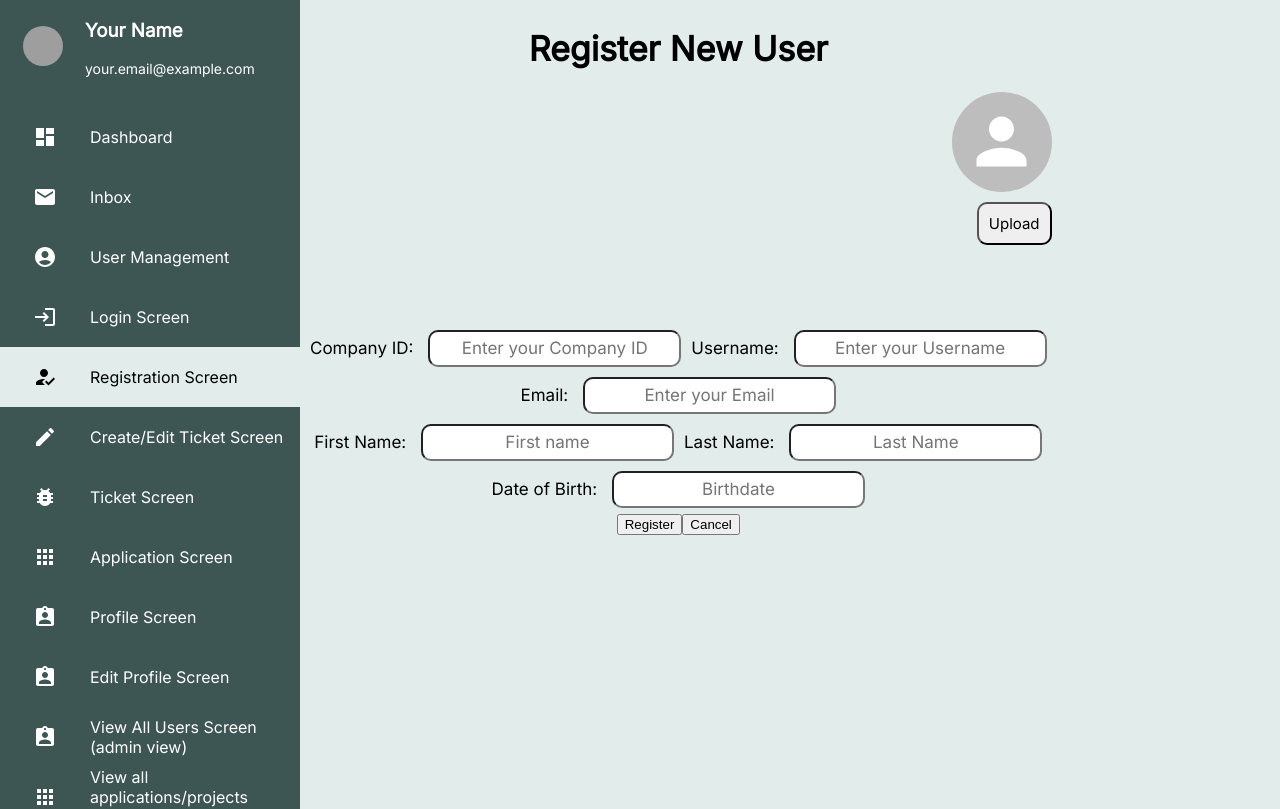
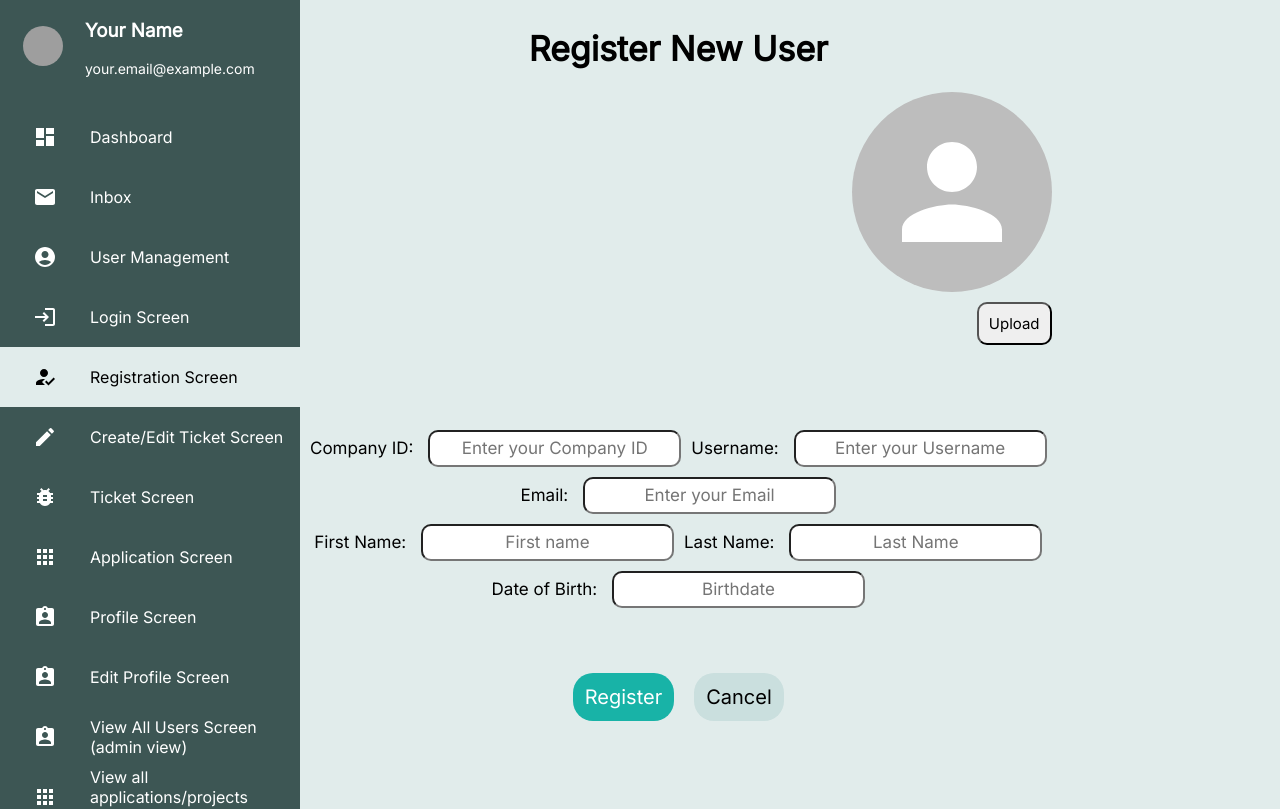
Before and after one commit to itsjustxtian/reactjs, a React (Create React App) app: page /registration in a window 1280 px wide. Shown: the top 809 px of the page. Built offline with nearby package versions, Linux system fonts and the light colour scheme; grey boxes are pictures that could not be loaded.

Commit message:
Edited registration.jsx

```diff
--- a/src/App.css
+++ b/src/App.css
@@ -136,8 +136,6 @@
 .sign-up-container label {
   /*display: inline-block;
   flex-direction: row;*/
-  justify-content: center;
-  align-items: center;
   margin: 5px;
 }
 
@@ -273,4 +271,29 @@
   margin-bottom: 10px;
 }
 
+.register-cancel-container {
+  margin-top: 50px;
+}
+
+.register-cancel-container * {
+  padding: 10px;
+  border-radius: 20px;
+  font-family: 'Inter', sans-serif;
+  font-size: 20px;
+  border-color: transparent;
+  box-shadow: black;
+  cursor: pointer;
+  margin: 10px;
+}
+
+.register-cancel-container #register {
+  color: white;
+  background-color: #18B3A7;
+}
+
+.register-cancel-container #cancel {
+  color: black;
+  background-color: #CADFDE;
+}
+
 /* create ticket dapit*/
--- a/src/components/auth/registration.jsx
+++ b/src/components/auth/registration.jsx
@@ -34,13 +34,13 @@ const Registration = () => {
           <Avatar
             src={URL.createObjectURL(profilePicture)}
             alt="Profile Picture"
-            sx={{width:100, height:100}}
+            sx={{width:200, height:200}}
 
             />
         ) : (
           <Avatar
             alt="Profile Picture"
-            sx={{width: 100, height: 100}}
+            sx={{width: 200, height: 200}}
           />
         )}
 
@@ -103,16 +103,17 @@ const Registration = () => {
                 dateFormat="yyyy/MM/dd"
                 placeholderText='Birthdate'
             />
+
         <br/>
-
-            <button>
+        <div className='register-cancel-container'>
+            <button id='register'>
                 Register
             </button>
 
-            <button>
+            <button id='cancel'>
                 Cancel
             </button>
-
+        </div>
 
         </div>
     );
```
